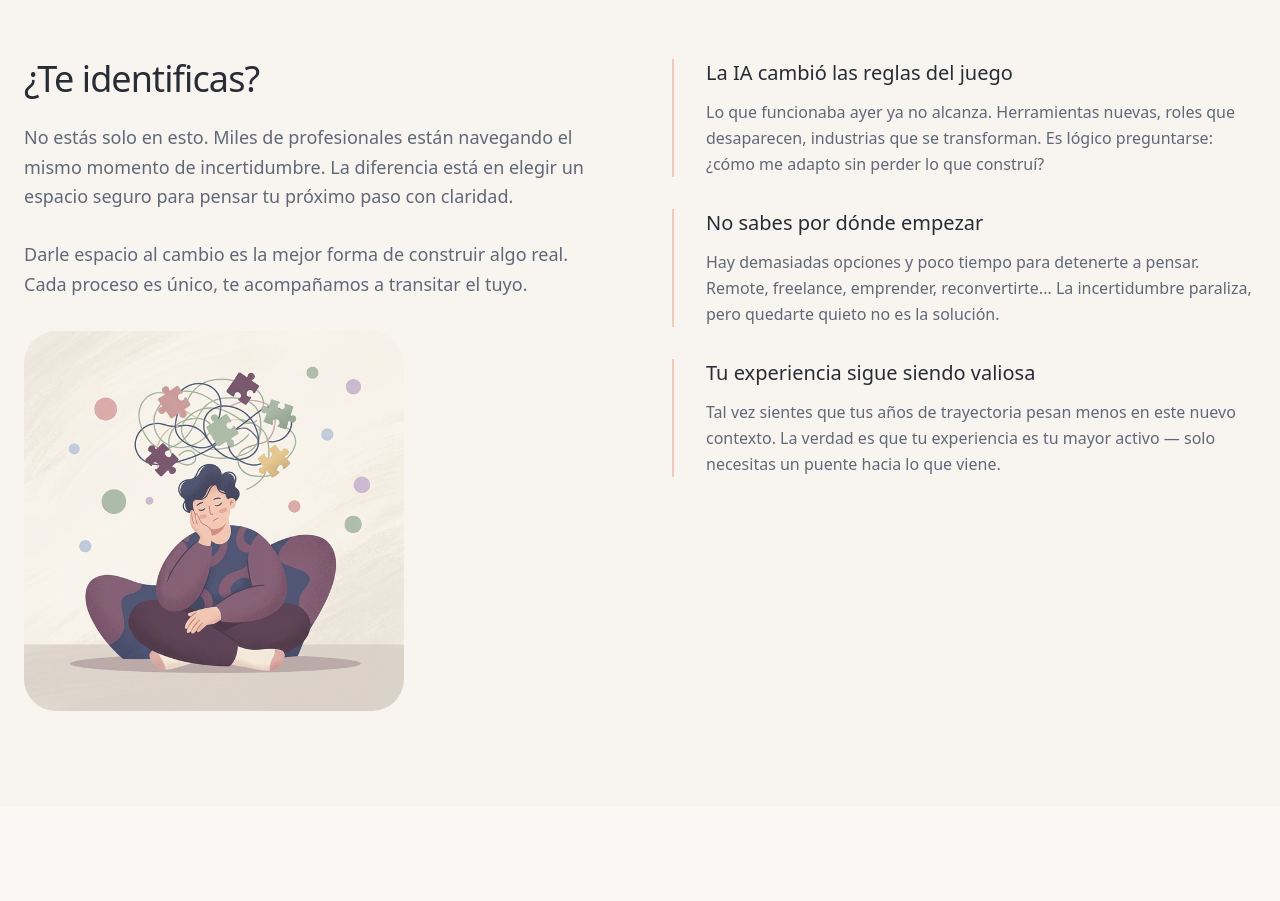
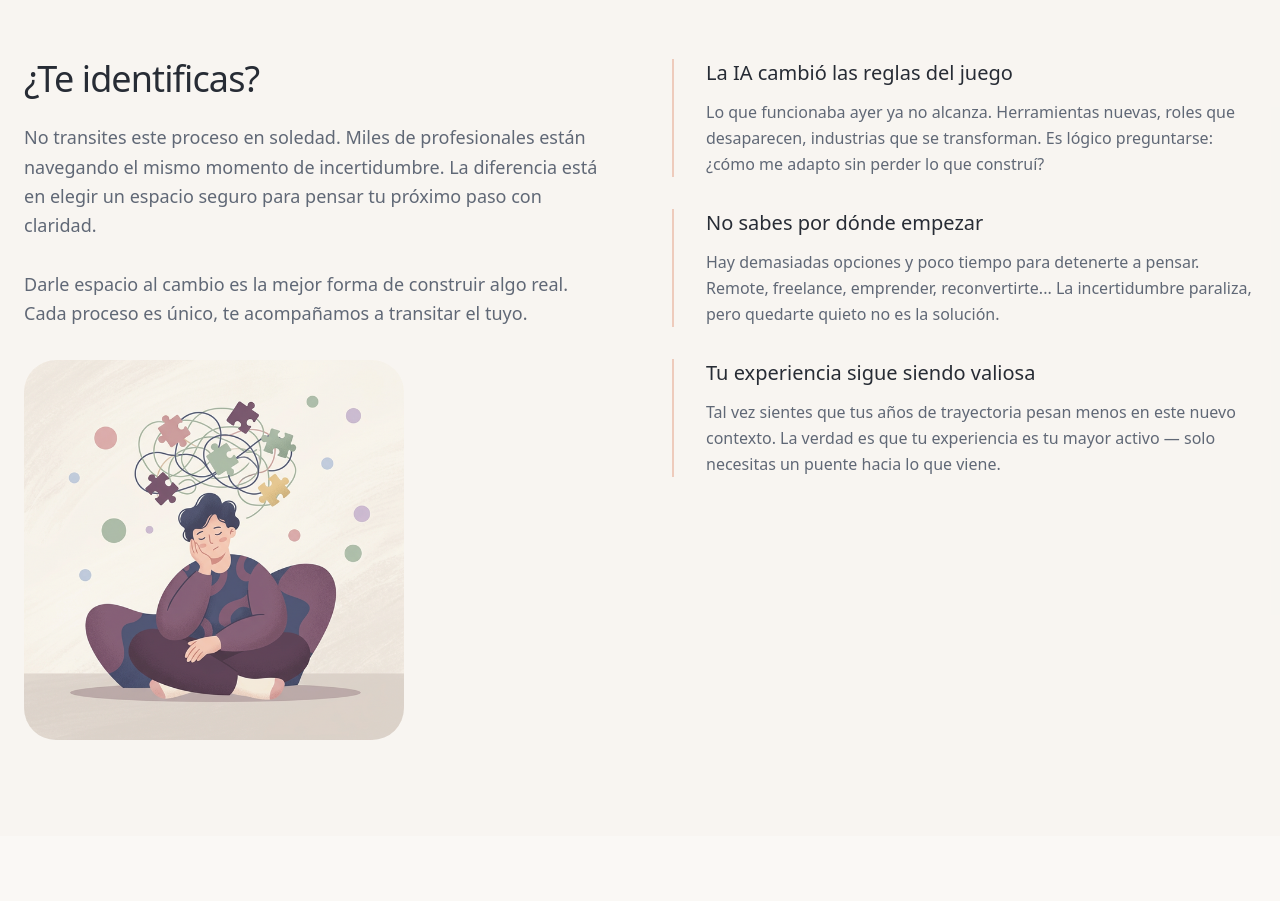
Before and after one commit to Nicosm1988/reinversi-n_profesional, a Next.js app: page /contacto in a window 1280 px wide. Shown: the part 2180-3081 px from the top of the page. Built offline with nearby package versions, Linux system fonts and the light colour scheme.

Commit message:
style: Make text non-binary in problem section

```diff
--- a/components/sections/problem.tsx
+++ b/components/sections/problem.tsx
@@ -31,7 +31,7 @@ export function ProblemSection() {
                 ¿Te identificas?
               </Heading>
               <Text variant="body-lg" className="mb-8">
-                No estás solo en esto. Miles de profesionales están navegando
+                No transites este proceso en soledad. Miles de profesionales están navegando
                 el mismo momento de incertidumbre. La diferencia está en
                 elegir un espacio seguro para pensar tu próximo paso con
                 claridad.
```
